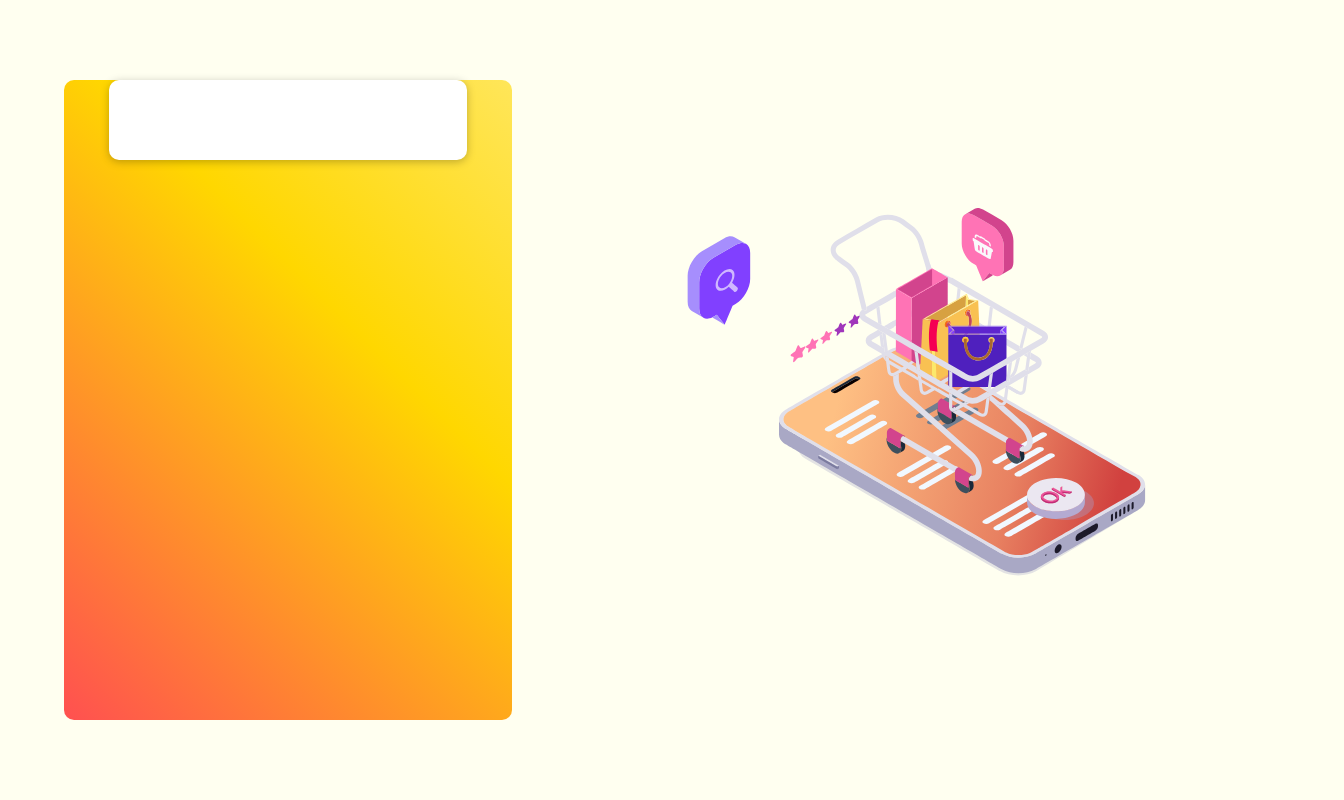
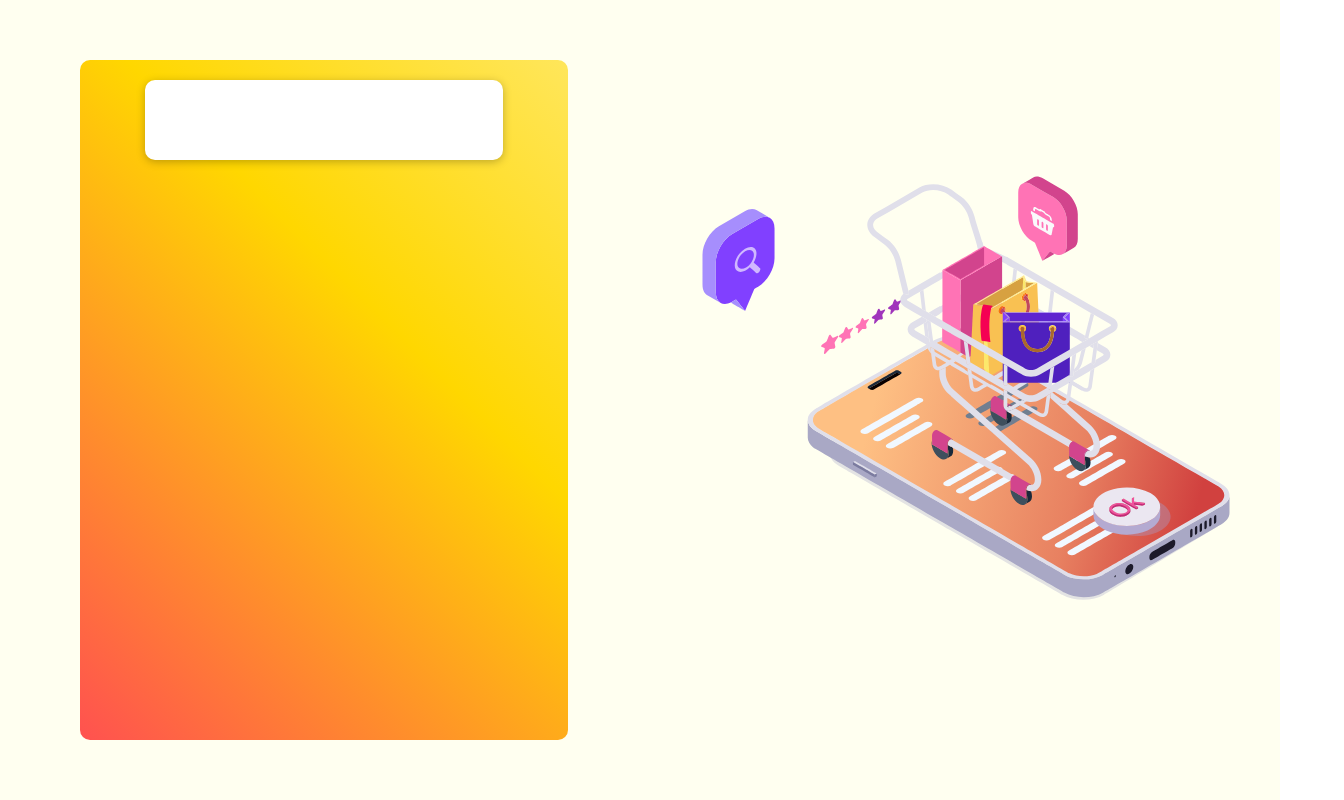
Before and after one commit to CibeleMartins/carrinho-compras, a React (Create React App) app: page / in a window 1280 px wide. Shown: the whole page, 1344 px wide, since content can reach past the window. Built offline with nearby package versions, Linux system fonts and the light colour scheme.

Commit message:
🚧 feat: alterou css da lista de produtos e da animação lottie

```diff
--- a/src/components/LottieAnimation/ShoppingCartLottie.jsx
+++ b/src/components/LottieAnimation/ShoppingCartLottie.jsx
@@ -1,6 +1,9 @@
 import React from 'react';
 import Lottie from 'react-lottie';
 import * as lottieJson from './83548-online-shopping-black-friday.json';
+
+import style from './ShoppingCartLottie.module.css'
+
 
 const ShoppingCartLottie = () => {
   const defaultOptions = {
@@ -13,9 +16,9 @@ const ShoppingCartLottie = () => {
   };
 
   return (
-    <>
-      <Lottie options={defaultOptions} height={400} width={500} />
-    </>
+    <div className={style.lottie}>
+      <Lottie options={defaultOptions}/>
+    </div>
   );
 };
 
--- /dev/null
+++ b/src/components/LottieAnimation/ShoppingCartLottie.module.css
@@ -0,0 +1,3 @@
+.lottie {
+    width: 45%;
+}
--- a/src/components/ProductsList/ProductsList.jsx
+++ b/src/components/ProductsList/ProductsList.jsx
@@ -1,4 +1,4 @@
-import { VStack } from '@chakra-ui/react';
+import { Box, VStack } from '@chakra-ui/react';
 
 import style from './ProductsList.module.css';
 
@@ -6,13 +6,18 @@ import Product from './Product/Product';
 
 const ProductLists = () => {
   return (
+
     <VStack
       w="35%"
       h="80vh"
       borderRadius={10}
-      className={style.gradient}>
+      padding={20}
+      className={style.gradient}
+      alignItems="center"
+      marginLeft={80}>
       <Product/>
     </VStack>
+
   );
 };
 
--- a/src/pages/Home.jsx
+++ b/src/pages/Home.jsx
@@ -5,7 +5,7 @@ import ProductLists from '../components/ProductsList/ProductsList';
 
 const Home = () => {
   return (
-    <HStack w="100%" h="100vh" bg="#FFFFF0" alignItems="center" paddingLeft="5%">
+    <HStack w="100%" h="100vh" bg="#FFFFF0" alignItems="center" spacing="10%">
       <ProductLists/>
       <ShoppingCartLottie />
     </HStack>
```
Also changed, not shown: src/index.css (line endings or trailing spaces).
